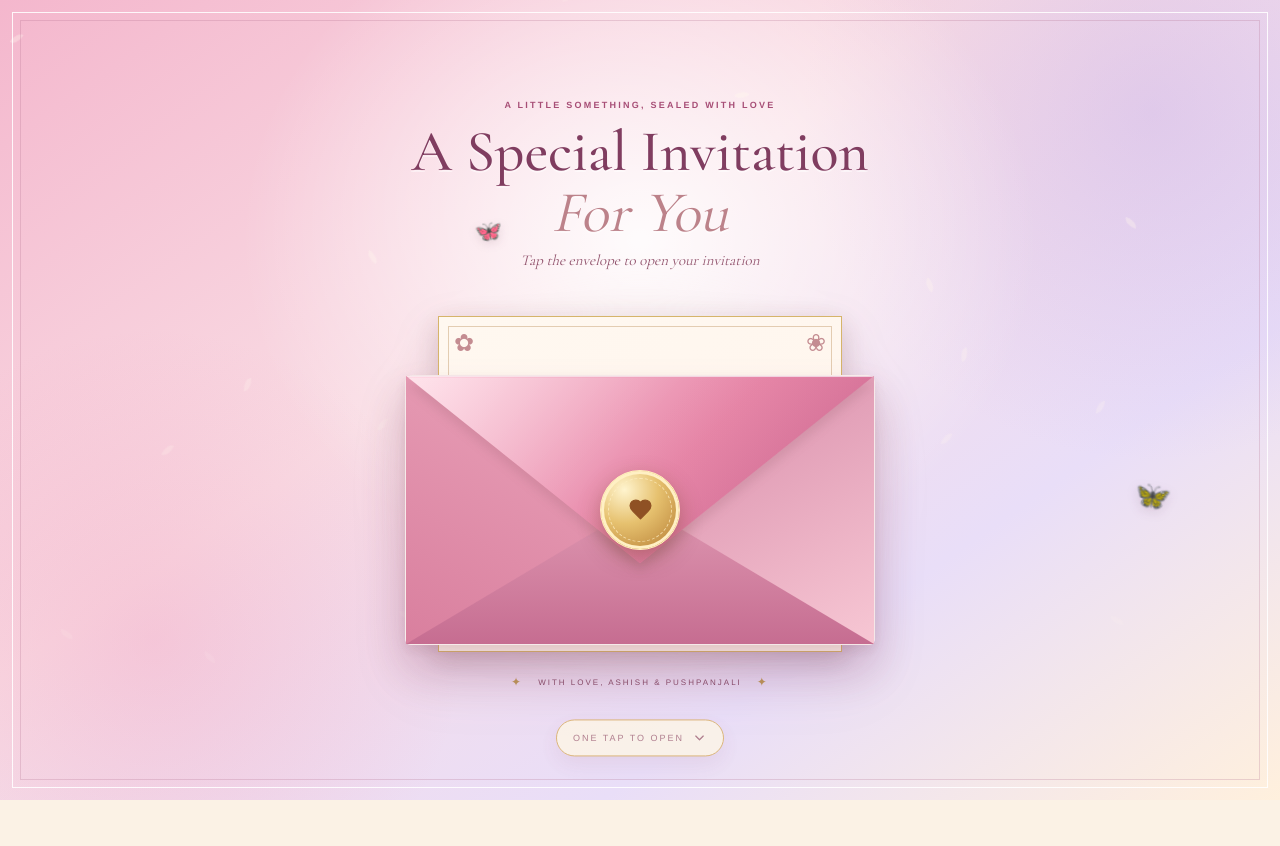
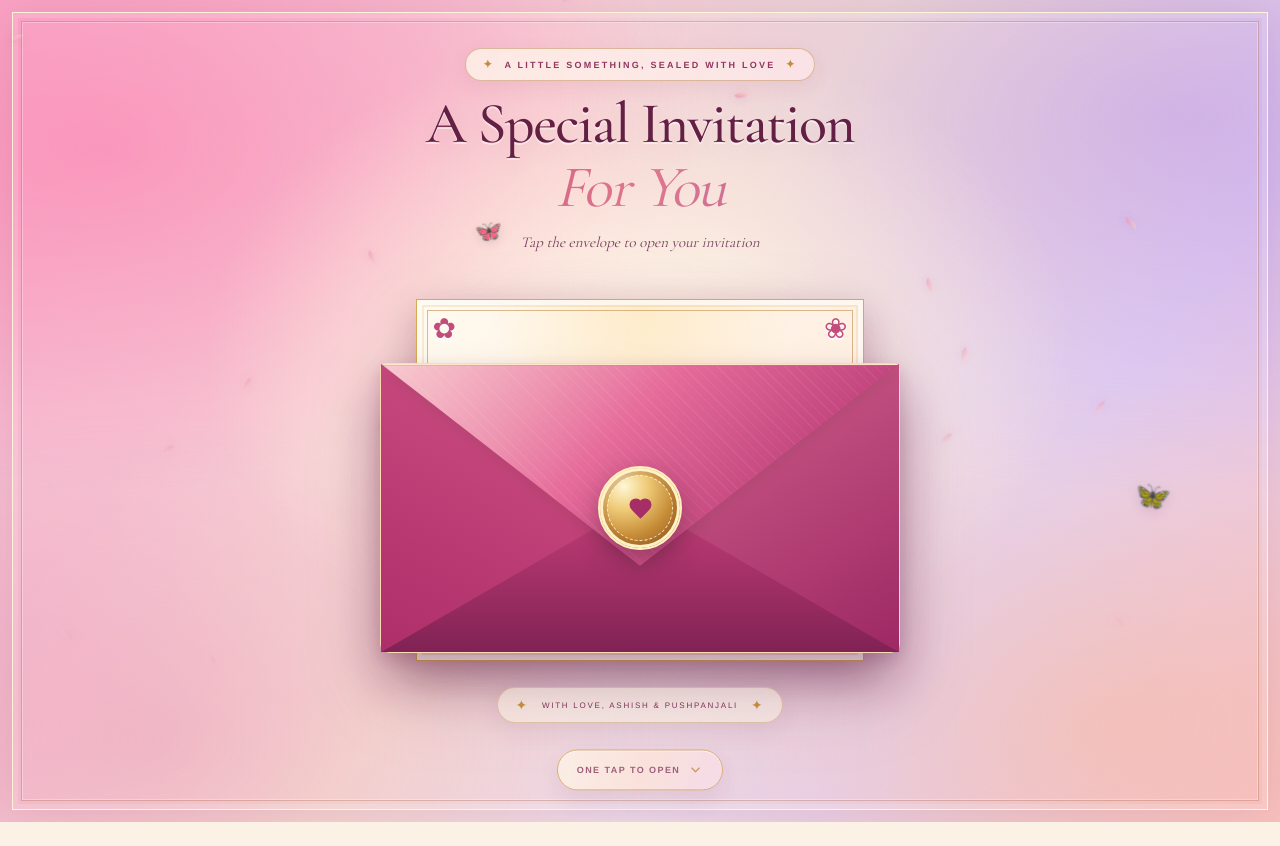
Before and after one commit to AbhisekRana-dev/Ashish-Pushpanjali-Wedding, a React (Vite) app: page / in a window 1280 px wide. Before the commit the page ends 824 px from the top, so only its background shows below. Built offline with nearby package versions, Linux system fonts and the light colour scheme; a web font is replaced by a local one.

Commit message:
Redesign envelope opening cover with vivid jewel-tone wedding palette

```diff
--- a/src/styles.css
+++ b/src/styles.css
@@ -403,3 +403,267 @@ body{
 @media(prefers-reduced-motion:reduce){
   .music-float-button:active,.wedding-floating-controls .top-action:active{transform:none}
 }
+
+
+/* Signature envelope cover — vivid rose, plum, saffron and luminous gold */
+.envelope-scroll-section{
+  --cover-plum:#55163d;
+  --cover-berry:#a52e67;
+  --cover-rose:#e34f88;
+  --cover-coral:#f18a86;
+  --cover-gold:#e3b65f;
+  --cover-ivory:#fff5e5;
+  position:relative;
+  isolation:isolate;
+  min-height:100svh;
+  padding:clamp(46px,6vh,76px) 18px 36px;
+  background:
+    radial-gradient(ellipse at 50% 43%,rgba(255,249,236,.9) 0%,rgba(255,241,224,.48) 25%,transparent 48%),
+    radial-gradient(ellipse at 8% 18%,rgba(255,93,153,.38),transparent 36%),
+    radial-gradient(ellipse at 92% 14%,rgba(156,104,214,.32),transparent 38%),
+    radial-gradient(ellipse at 87% 88%,rgba(255,169,103,.32),transparent 34%),
+    radial-gradient(ellipse at 12% 90%,rgba(221,94,145,.25),transparent 32%),
+    linear-gradient(125deg,#f8b4ce 0%,#f6c4d4 24%,#f7e3d8 48%,#e5d3f3 75%,#f5c4d1 100%);
+}
+.envelope-scroll-section:before{
+  inset:12px;
+  border:1px solid rgba(255,247,220,.95);
+  box-shadow:inset 0 0 0 5px rgba(255,255,255,.13),0 0 35px rgba(110,36,85,.10);
+}
+.envelope-scroll-section:after{
+  inset:21px;
+  border:1px solid rgba(167,103,72,.32);
+  box-shadow:inset 0 0 0 1px rgba(255,255,255,.3);
+}
+.envelope-scroll-section .envelope-intro-copy{
+  width:min(760px,94vw);
+  margin:0 0 clamp(22px,3vh,30px);
+  padding:0 10px;
+  text-align:center;
+}
+.envelope-scroll-section .intro-overline{
+  display:inline-flex;
+  align-items:center;
+  gap:10px;
+  padding:9px 17px;
+  border:1px solid rgba(184,124,67,.46);
+  border-radius:999px;
+  color:#92365f;
+  background:linear-gradient(110deg,rgba(255,250,235,.74),rgba(255,231,235,.72));
+  box-shadow:0 6px 20px rgba(135,51,91,.08);
+  font-size:9px;
+  letter-spacing:.25em;
+}
+.envelope-scroll-section .intro-overline:before,
+.envelope-scroll-section .intro-overline:after{
+  content:"✦";
+  color:#c28b3e;
+  font-size:11px;
+}
+.envelope-scroll-section .envelope-intro-copy h1{
+  margin:13px 0 8px;
+  color:#642044;
+  font-size:clamp(36px,5.3vw,58px);
+  line-height:1.03;
+  letter-spacing:-.025em;
+  text-shadow:0 2px 0 rgba(255,255,255,.55),0 10px 25px rgba(112,35,79,.09);
+}
+.envelope-scroll-section .envelope-intro-copy h1 em{
+  margin-top:3px;
+  background:linear-gradient(100deg,#b73b72 0%,#e0778d 50%,#9b5ab4 100%);
+  -webkit-background-clip:text;
+  background-clip:text;
+  color:transparent;
+  font-size:1.02em;
+  font-weight:400;
+  text-shadow:none;
+}
+.envelope-scroll-section .envelope-intro-copy p{
+  margin-top:13px;
+  color:#78415f;
+  font:italic 15px/1.5 var(--serif);
+}
+.envelope-scroll-section .envelope-stage{
+  width:min(520px,90vw);
+  height:clamp(320px,42vw,398px);
+  filter:drop-shadow(0 22px 32px rgba(96,25,69,.22));
+}
+.envelope-scroll-section .envelope-glow{
+  inset:8% 1%;
+  background:
+    radial-gradient(ellipse,rgba(255,255,255,.92) 0%,rgba(255,212,160,.45) 38%,rgba(219,127,182,.16) 68%,transparent 78%);
+  filter:blur(34px);
+}
+.envelope-scroll-section .envelope-body{
+  border:1px solid rgba(255,231,185,.94);
+  border-radius:7px 7px 10px 10px;
+  background:linear-gradient(145deg,#d33e7c 0%,#b92e6b 47%,#8e285e 100%);
+  box-shadow:
+    0 30px 48px rgba(86,20,62,.28),
+    0 7px 16px rgba(107,31,75,.18),
+    inset 0 1px 0 rgba(255,255,255,.7),
+    inset 0 -12px 30px rgba(74,13,53,.18);
+}
+.envelope-scroll-section .envelope-texture{
+  opacity:.32;
+  background-image:
+    radial-gradient(circle at 18% 24%,rgba(255,237,189,.3) 0 1px,transparent 1.7px),
+    radial-gradient(circle at 72% 66%,rgba(255,237,189,.2) 0 1px,transparent 1.8px),
+    repeating-linear-gradient(135deg,rgba(255,255,255,.07) 0 1px,transparent 1px 7px);
+  background-size:25px 25px,31px 31px,auto;
+}
+.envelope-scroll-section .envelope-back-fold{
+  background:linear-gradient(145deg,#b83070 0%,#8d245e 52%,#71204f 100%);
+}
+.envelope-scroll-section .envelope-pocket-left{
+  background:linear-gradient(28deg,#ad2e69 0%,#df6090 100%);
+}
+.envelope-scroll-section .envelope-pocket-right{
+  background:linear-gradient(330deg,#9d2864 0%,#e7779b 100%);
+}
+.envelope-scroll-section .envelope-pocket-bottom{
+  background:linear-gradient(0deg,#812254 0%,#bd3c75 47%,#ec89a5 100%);
+}
+.envelope-scroll-section .envelope-flap:before{
+  background:linear-gradient(135deg,#f5b4bd 0%,#e66c9b 42%,#b72e70 100%);
+  border-top:1px solid rgba(255,239,204,.94);
+}
+.envelope-scroll-section .envelope-flap span{
+  background:
+    linear-gradient(130deg,rgba(255,255,255,.28),transparent 42%,rgba(93,20,65,.18)),
+    repeating-linear-gradient(45deg,rgba(255,238,207,.08) 0 1px,transparent 1px 8px);
+}
+.envelope-scroll-section .invitation-paper{
+  background:
+    radial-gradient(ellipse at 50% 0%,rgba(255,228,177,.55),transparent 48%),
+    linear-gradient(145deg,#fffaf0 0%,#fff0e3 48%,#ffe7ec 100%);
+  border:1px solid #d8a94f;
+  color:#743450;
+  box-shadow:
+    0 12px 32px rgba(88,29,60,.2),
+    inset 0 0 0 5px rgba(255,255,255,.72),
+    inset 0 0 0 7px rgba(211,166,88,.18);
+}
+.envelope-scroll-section .invitation-paper:before{
+  inset:10px;
+  border:1px solid rgba(191,133,60,.55);
+}
+.envelope-scroll-section .paper-floral-corner{
+  color:#c24d7b;
+  font-size:28px;
+  text-shadow:0 2px 0 #fff;
+}
+.envelope-scroll-section .paper-mantra{
+  color:#a65e35;
+  font-size:17px;
+  text-shadow:0 1px 0 #fff;
+}
+.envelope-scroll-section .paper-caption{
+  color:#a35b70;
+  letter-spacing:.22em;
+}
+.envelope-scroll-section .invitation-paper strong{
+  color:#682244;
+  font-size:clamp(16px,3.2vw,24px);
+}
+.envelope-scroll-section .paper-amp{color:#c08b39}
+.envelope-scroll-section .paper-date{
+  display:inline-block;
+  margin-top:13px;
+  padding:6px 12px;
+  border:1px solid rgba(191,137,70,.36);
+  border-radius:999px;
+  color:#984969;
+  background:rgba(255,255,255,.55);
+}
+.envelope-scroll-section .paper-venue{
+  color:#a35a73;
+  font-weight:700;
+}
+.envelope-scroll-section .gold-wax-seal{
+  width:84px;height:84px;
+  border:2px solid #fff1bf;
+  background:
+    radial-gradient(circle at 30% 23%,#fff7d5 0%,#efcb78 28%,#c58a35 61%,#875322 100%);
+  color:#a52e67;
+  box-shadow:
+    0 10px 26px rgba(61,19,43,.38),
+    inset 0 0 0 3px #fff1c8,
+    inset 0 0 0 7px rgba(143,81,31,.28);
+}
+.envelope-scroll-section .wax-edge{
+  border:1px dashed rgba(255,245,213,.9);
+}
+.envelope-scroll-section .wax-center{
+  text-shadow:0 1px rgba(255,245,210,.85),0 0 9px rgba(255,255,255,.45);
+}
+.envelope-scroll-section .envelope-under-copy{
+  gap:13px;
+  margin-top:14px;
+  padding:9px 17px;
+  border:1px solid rgba(183,128,72,.35);
+  border-radius:999px;
+  color:#7d3459;
+  background:rgba(255,248,233,.48);
+  box-shadow:0 8px 24px rgba(117,41,81,.07);
+  font-size:8px;
+  letter-spacing:.22em;
+}
+.envelope-scroll-section .tiny-flourish{
+  color:#c18b3e;
+  font-size:14px;
+}
+.envelope-scroll-section .envelope-scroll-hint{
+  margin-top:22px;
+  padding:12px 19px;
+  border:1px solid #d2a14e;
+  border-radius:999px;
+  color:#813252;
+  background:linear-gradient(110deg,#fff8e8,#ffe7d9 52%,#f9deea);
+  box-shadow:0 10px 24px rgba(106,31,75,.12),inset 0 1px #fff;
+  font-size:9px;
+  font-weight:700;
+  letter-spacing:.16em;
+}
+.envelope-scroll-section .envelope-scroll-hint svg{
+  color:#bd8236;
+}
+.envelope-scroll-section .petal-sprinkle i{
+  background:linear-gradient(145deg,#fff2c8,#ef8db3 70%,#a768c6);
+  box-shadow:0 2px 8px rgba(147,52,104,.2);
+}
+@media(min-width:641px){
+  .envelope-scroll-section .envelope-stage{width:min(520px,88vw)}
+  .envelope-scroll-section .envelope-intro-copy{margin-bottom:22px}
+}
+@media(max-width:640px){
+  .envelope-scroll-section{
+    min-height:100svh;height:100svh;max-height:100svh;
+    padding:55px 13px 28px;
+    background:
+      radial-gradient(ellipse at 50% 42%,rgba(255,248,235,.82),transparent 42%),
+      radial-gradient(ellipse at 0% 10%,rgba(248,92,151,.4),transparent 44%),
+      radial-gradient(ellipse at 100% 85%,rgba(170,112,217,.36),transparent 44%),
+      linear-gradient(145deg,#ef9fbe 0%,#f4c7d6 45%,#e6d0f0 100%);
+  }
+  .envelope-scroll-section .envelope-intro-copy{margin-bottom:10px}
+  .envelope-scroll-section .envelope-intro-copy h1{font-size:clamp(29px,8.5vw,39px)}
+  .envelope-scroll-section .envelope-intro-copy p{margin-top:8px;font-size:13px}
+  .envelope-scroll-section .envelope-stage{width:min(420px,90vw);height:clamp(270px,78vw,335px)}
+  .envelope-scroll-section .gold-wax-seal{width:66px;height:66px}
+  .envelope-scroll-section .invitation-paper{padding:12px}
+  .envelope-scroll-section .paper-mantra{font-size:14px}
+  .envelope-scroll-section .paper-caption{font-size:6px}
+  .envelope-scroll-section .paper-date{font-size:7px;padding:5px 9px}
+  .envelope-scroll-section .paper-floral-corner{font-size:21px}
+  .envelope-scroll-section .envelope-under-copy{font-size:6px;letter-spacing:.12em;margin-top:7px;padding:7px 11px}
+  .envelope-scroll-section .envelope-scroll-hint{margin-top:13px;font-size:7px;padding:10px 13px}
+}
+@media(max-width:380px){
+  .envelope-scroll-section{padding-top:48px}
+  .envelope-scroll-section .envelope-stage{height:265px}
+  .envelope-scroll-section .envelope-intro-copy h1{font-size:29px}
+}
+@media(prefers-reduced-motion:reduce){
+  .envelope-scroll-section .envelope-scroll-hint{animation:none}
+}
```
